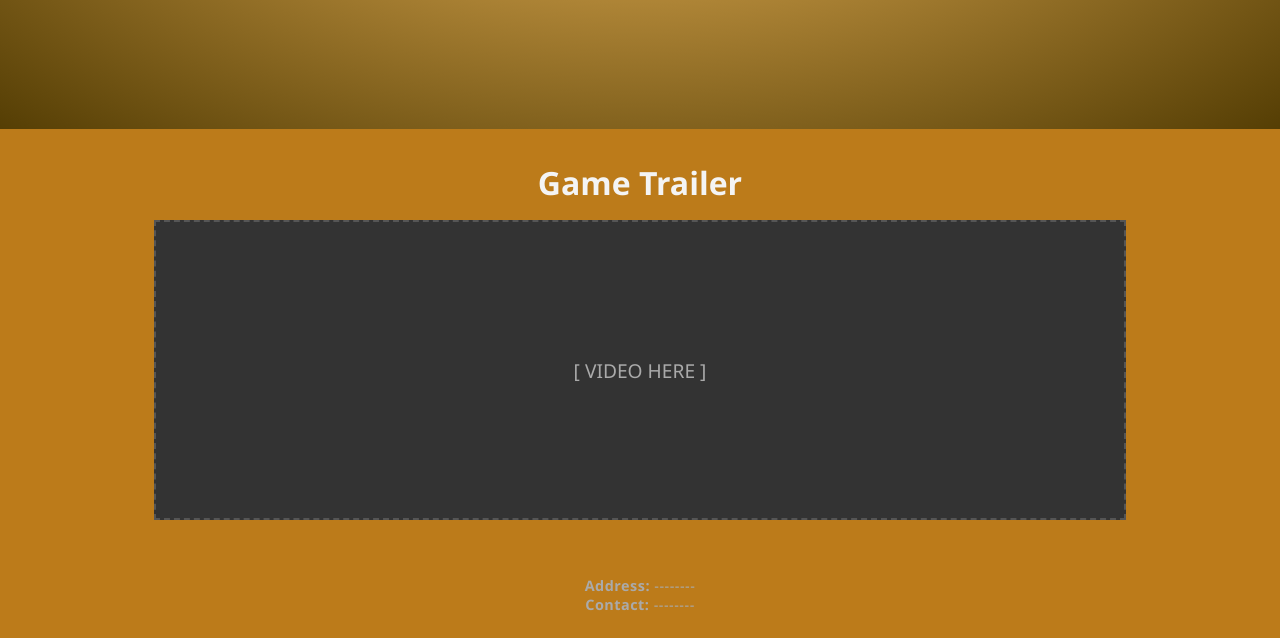
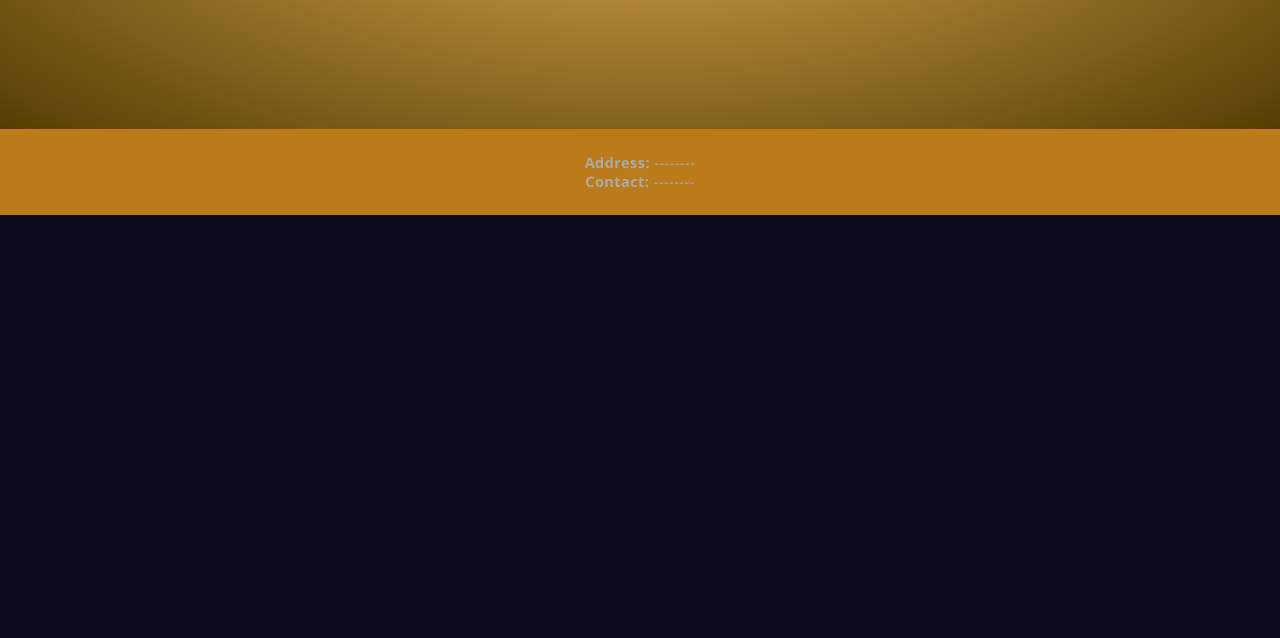
Before and after one commit to AndreaGutierrez17/Ninja, a plain HTML site: page index.html in a window 1280 px wide. Shown: the part 623-1261 px from the top of the page. After the commit the page ends 838 px from the top, so only its background shows below. Drawn offline with Linux system fonts and the light colour scheme.

Commit message:
Add files via upload

```diff
--- a/index.html
+++ b/index.html
@@ -16,7 +16,7 @@
       <img src="img/girl-ninja-27-08-2025.png" alt="Game Logo" class="logo" />
     </header><section class="hero">
   <div class="sprite-container">
-    <img src="img/Dead__000.png" alt="Chica ninja" id="sprite" />
+    <img src="img/Idle__003.png" alt="Chica ninja" id="img" />
   </div>
   <div class="description">
     <p>
@@ -29,10 +29,6 @@
   </div>
 </section>
 
-<section class="video">
-  <h2>Game Trailer</h2>
-  <div class="video-placeholder">[ VIDEO HERE ]</div>
-</section>
 
 <footer>
   <p><strong>Address:</strong> --------</p>
```
